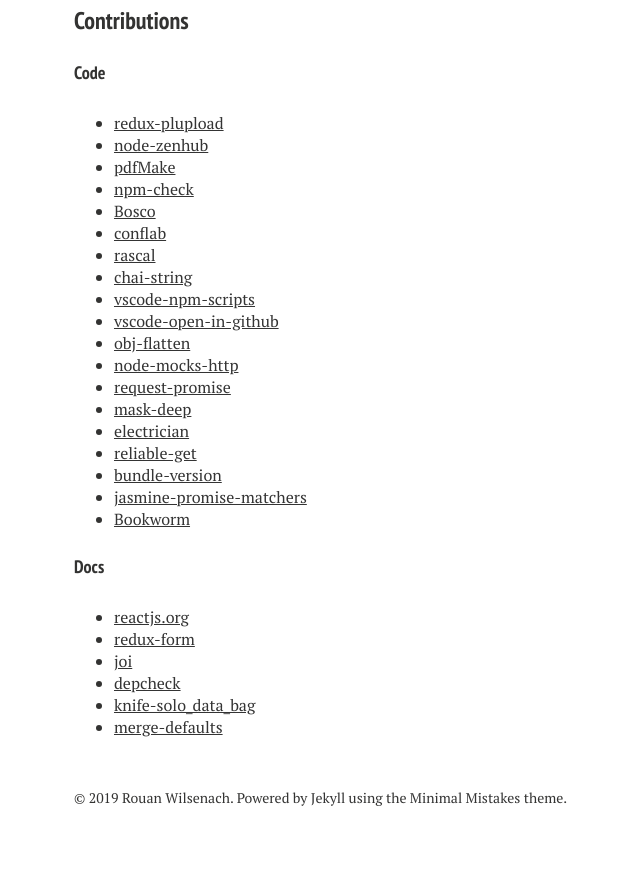
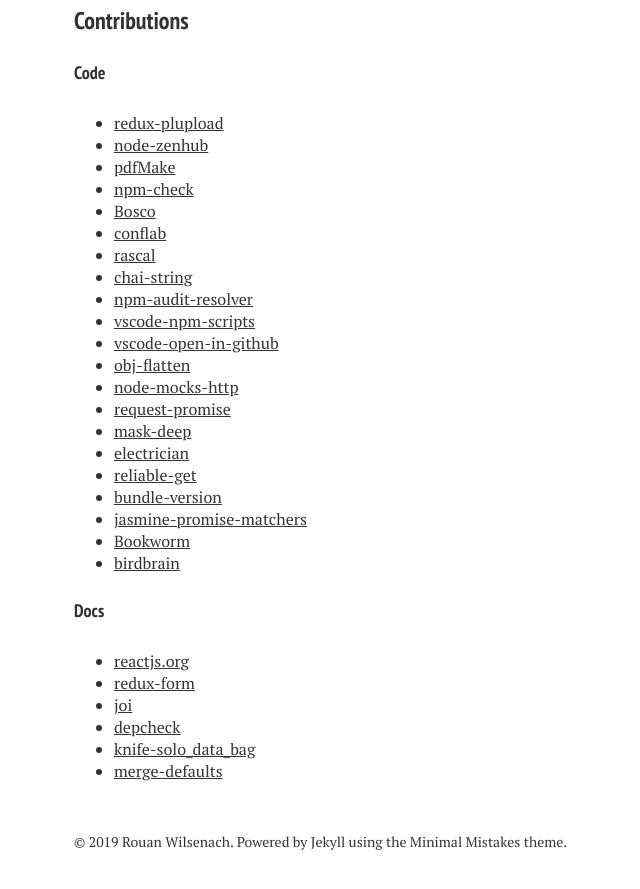
Before and after one commit to rouanw/rouanw.github.io, a Jekyll site: the page built from open-source/index.md, in a window 1280 px wide and 900 px high, scrolled down 3065 px. Shown: the top 889 px of the window, without its empty margins (246-886 px from the left). Built offline with Jekyll 4.4.1, drawn with Linux system fonts in a browser that asks for light colours; nearby versions of some CDN libraries; some web fonts are replaced; comment, search, counter and statistics services are not loaded; before the commit the page ends 3921 px from its top, so only the background shows below that.

Commit message:
add to oss list

```diff
--- a/open-source/index.md
+++ b/open-source/index.md
@@ -47,6 +47,7 @@ Here are a few open source projects to which [I've contributed](#contributions)
 - [conflab](https://github.com/tes/conflab/commits?author=rouanw)
 - [rascal](https://github.com/guidesmiths/rascal/commits?author=rouanw)
 - [chai-string](https://github.com/onechiporenko/chai-string/commits?author=rouanw)
+- [npm-audit-resolver](https://github.com/naugtur/npm-audit-resolver/commits?author=rouanw)
 - [vscode-npm-scripts](https://github.com/Microsoft/vscode-npm-scripts/commits?author=rouanw)
 - [vscode-open-in-github](https://github.com/d4rkr00t/vscode-open-in-github/commits?author=rouanw)
 - [obj-flatten](https://github.com/IonicaBizau/obj-flatten/commits?author=rouanw)
@@ -58,6 +59,7 @@ Here are a few open source projects to which [I've contributed](#contributions)
 - [bundle-version](https://github.com/tes/bundle-version/commits?author=rouanw)
 - [jasmine-promise-matchers](https://github.com/bvaughn/jasmine-promise-matchers/commits?author=rouanw)
 - [Bookworm](https://github.com/ThoughtWorksZA/bookworm/commits?author=rouanw)
+- [birdbrain](https://github.com/ThoughtWorksZA/birdbrain/commits?author=rouanw)
 
 #### Docs
 
```
